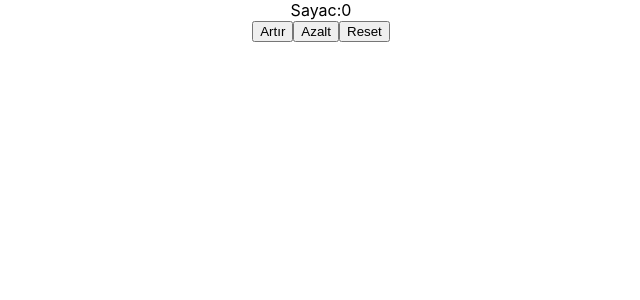
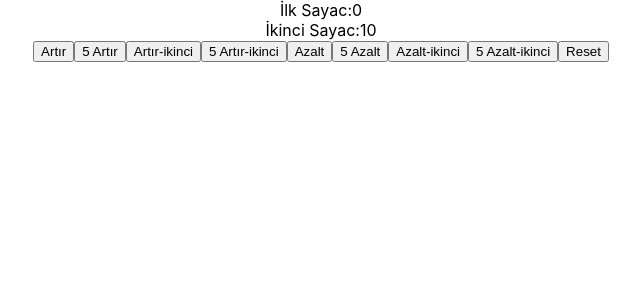
Before and after one commit to acarerisa/React-Hooks-Lessons, a React (Create React App) app: page / in a window 1280 px wide. Shown: the top 300 px of the page, without its empty margins (319-959 px from the left). Built offline with nearby package versions, Linux system fonts and the light colour scheme.

Commit message:
complex state işlemi

```diff
--- a/src/Sayac.js
+++ b/src/Sayac.js
@@ -1,15 +1,24 @@
 import React, {useReducer} from 'react'
 
-const initialState = 0
+const initialState = {
+    ilkSayac:0,
+    ikinciSayac:10
+}
 
 const reducer = (state,action)=>{
-    switch(action){
+    switch(action.type){
         case 'artir':
-            return state + 1
+            return {...state,ilkSayac:state.ilkSayac + action.value}
+        case 'artir-2':
+            return {...state,ikinciSayac:state.ikinciSayac + action.value}
         case 'azalt':
-            return state - 1
+            return {...state,ilkSayac:state.ilkSayac - action.value}
+        case 'azalt-2':
+            return {...state,ikinciSayac:state.ikinciSayac - action.value}
         case 'reset':
             return initialState
+        default:
+            return state
     }
 }
 
@@ -17,10 +26,17 @@ function Sayac() {
     const [sayac,dispatch] = useReducer(reducer,initialState)
     return (
         <div>
-            <div>Sayac:{sayac}</div>
-           <button onClick={()=>dispatch('artir')} >Artır</button>
-           <button onClick={()=>dispatch('azalt')} >Azalt</button>
-           <button onClick={()=>dispatch('reset')} >Reset</button>
+            <div>İlk Sayac:{sayac.ilkSayac}</div>
+            <div>İkinci Sayac:{sayac.ikinciSayac}</div>
+           <button onClick={()=>dispatch({type:'artir', value:1})} >Artır</button>
+           <button onClick={()=>dispatch({type:'artir', value:5})} >5 Artır</button>
+           <button onClick={()=>dispatch({type:'artir-2', value:1})} >Artır-ikinci</button>
+           <button onClick={()=>dispatch({type:'artir-2', value:5})} >5 Artır-ikinci</button>
+           <button onClick={()=>dispatch({type:'azalt',value:1})} >Azalt</button>
+           <button onClick={()=>dispatch({type:'azalt',value:5})} >5 Azalt</button>
+           <button onClick={()=>dispatch({type:'azalt-2',value:1})} >Azalt-ikinci</button>
+           <button onClick={()=>dispatch({type:'azalt-2',value:5})} >5 Azalt-ikinci</button>
+           <button onClick={()=>dispatch({type:'reset'})} >Reset</button>
         </div>
     )
 }
```
